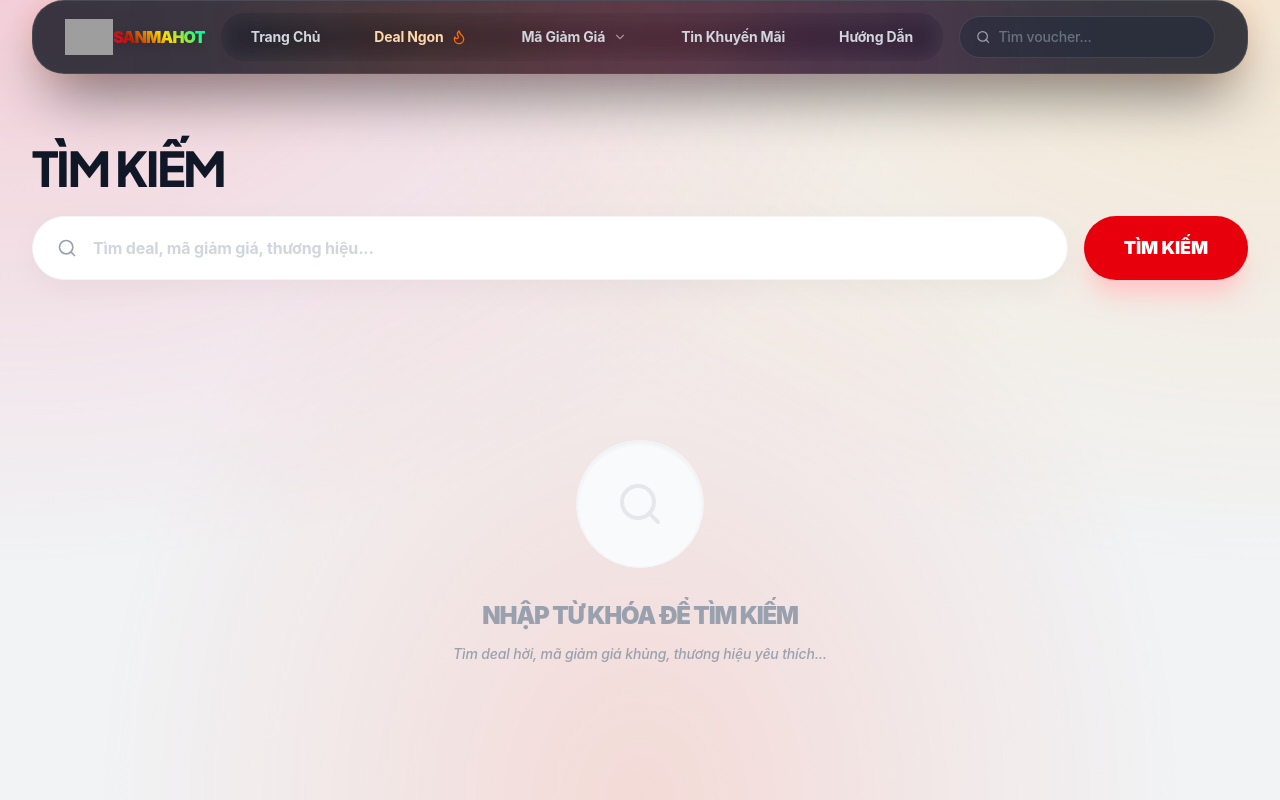
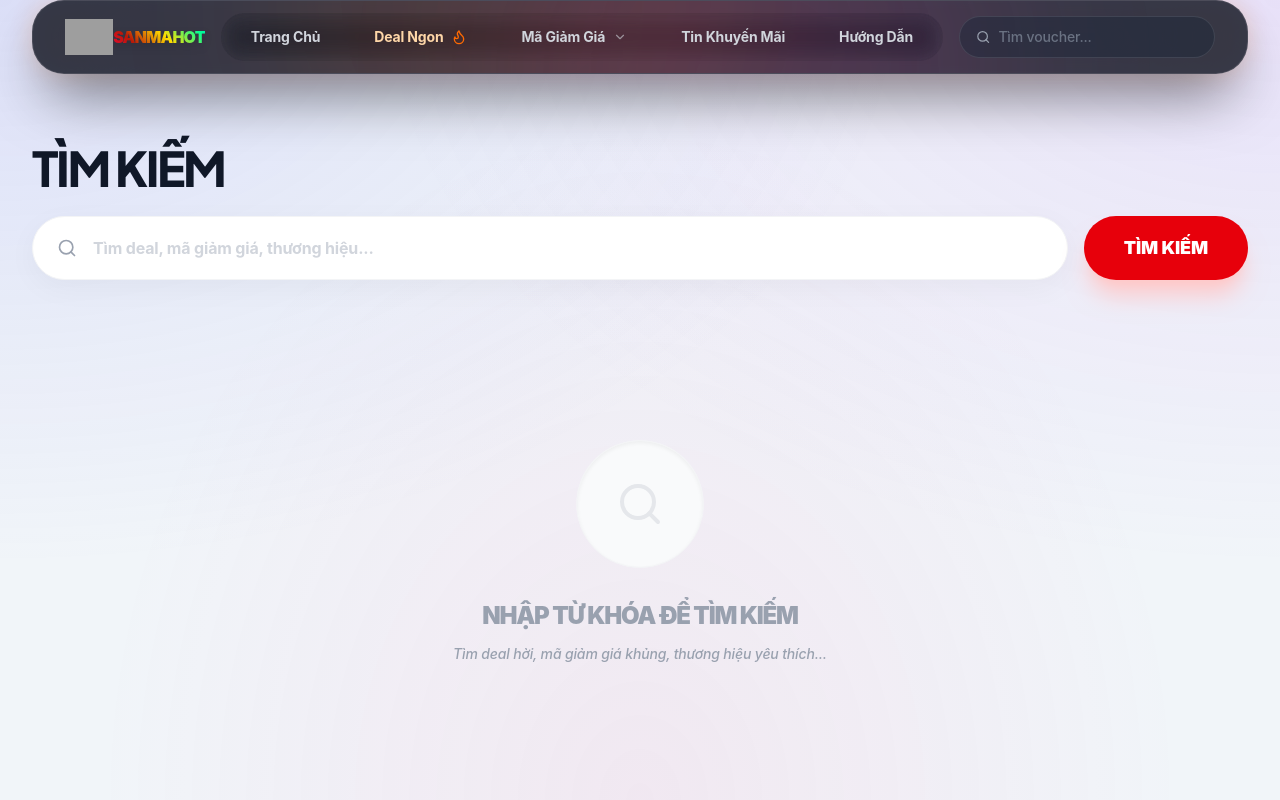
Before and after one commit to caoviethoang/sanmahot, a React (Vite) app in the folder frontend/: page /search in a window 1280 px wide. Shown: the top 800 px of the page. Built offline with nearby package versions, Linux system fonts and the light colour scheme; grey boxes are pictures that could not be loaded.

Commit message:
Change backround color

```diff
--- a/frontend/src/index.css
+++ b/frontend/src/index.css
@@ -47,11 +47,11 @@
   }
   body {
     @apply text-foreground;
-    background-color: #f1f3f5;
+    background-color: #f1f5f9;
     background-image:
-      radial-gradient(at 0% 0%, rgba(255, 65, 108, 0.2) 0px, transparent 50%),
-      radial-gradient(at 100% 0%, rgba(255, 179, 71, 0.2) 0px, transparent 50%),
-      radial-gradient(at 50% 100%, rgba(255, 75, 43, 0.15) 0px, transparent 60%);
+      radial-gradient(at 0% 0%, rgba(99, 102, 241, 0.15) 0px, transparent 50%),
+      radial-gradient(at 100% 0%, rgba(168, 85, 247, 0.12) 0px, transparent 50%),
+      radial-gradient(at 50% 100%, rgba(236, 72, 153, 0.08) 0px, transparent 60%);
     background-attachment: fixed;
     min-height: 100vh;
     font-family: 'Be Vietnam Pro', 'Inter', sans-serif;
```
